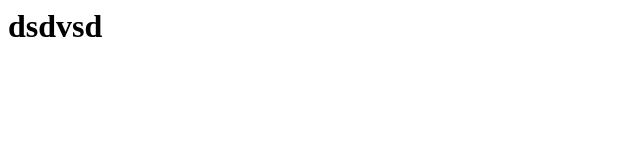
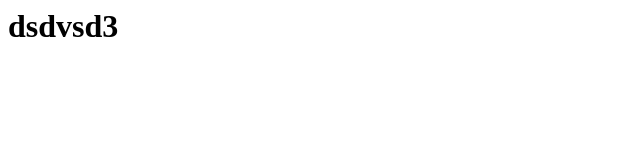
Before and after one commit to kazakdmitry2010/project1, a plain HTML site: page public/index.html in a window 1280 px wide. Shown: the full height of the page, 0-640 px from the left. Drawn offline with nearby package versions, Linux system fonts and the light colour scheme.

Commit message:
check connecting of angular

```diff
--- a/public/index.html
+++ b/public/index.html
@@ -1 +1,2 @@
-<h1>dsdvsd</h1>
+<script src="https://ajax.googleapis.com/ajax/libs/angularjs/1.6.0-rc.2/angular.min.js"></script>
+<h1 ng-app>dsdvsd{{1+2}}</h1>
```
